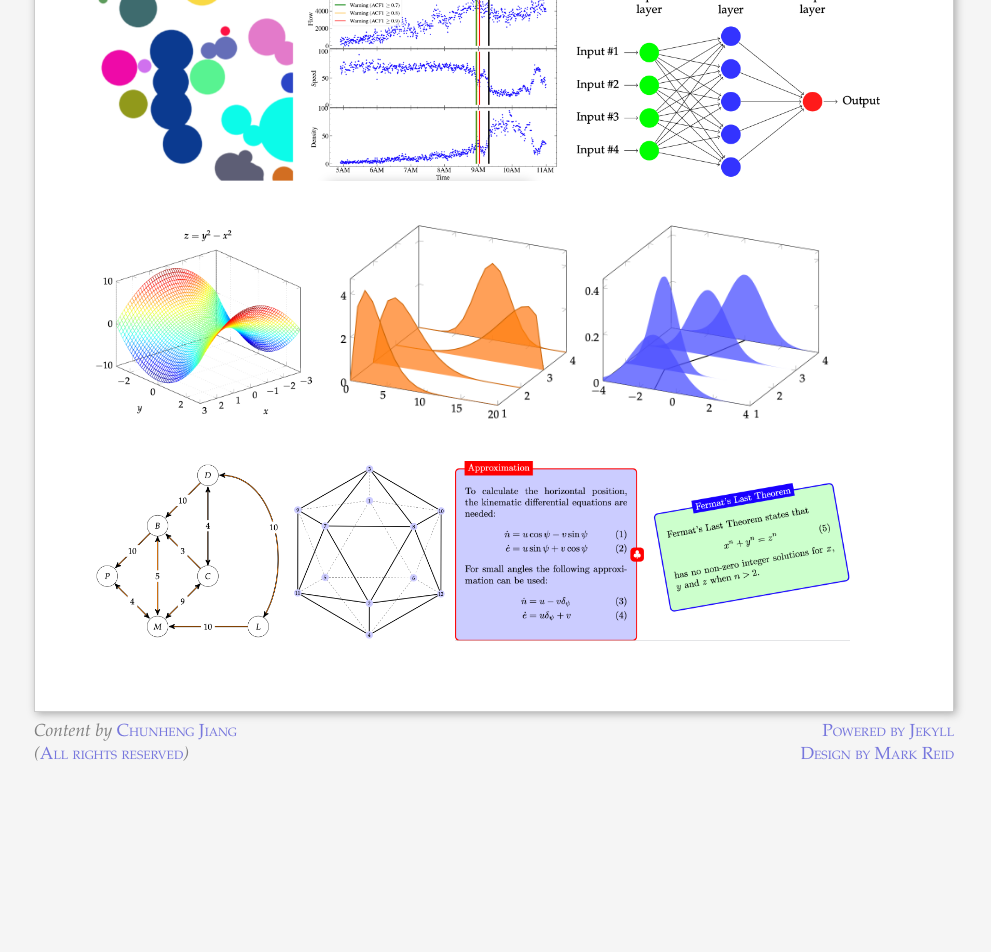
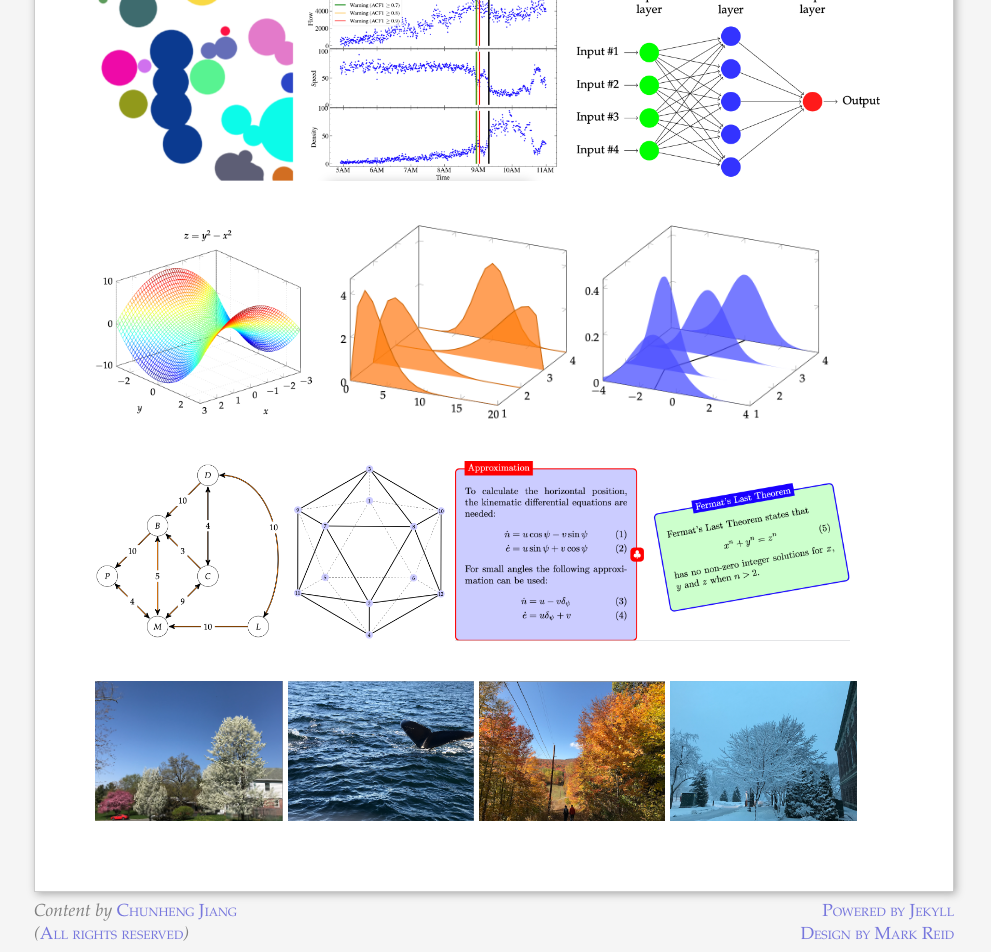
Before and after one commit to horsehour/horsehour.github.io, a Jekyll site: the page built from album/index.md, in a window 1280 px wide. Shown: the part 987-1939 px from the top of the page, without its empty margins (146-1137 px from the left). Built offline with Jekyll 4.4.1, drawn with Linux system fonts in a browser that asks for light colours; comment, search, counter and statistics services are not loaded; before the commit the page ends 1759 px from its top, so only the background shows below that.

Commit message:
upload photos, spring, summer, autumn, winter

```diff
--- a/album/index.md
+++ b/album/index.md
@@ -34,3 +34,8 @@ title: Album
 [<img src="/assets/images/album/weighted-directed-graph.png" height="180"/>](./sources/weighted-directed-graph)
 [<img src="/assets/images/album/polyhedra.png" height="180"/>](./sources/polyhedra)
 [<img src="/assets/images/album/textbox.png" height="180"/>](./sources/textbox)
+
+<img src="/assets/images/album/spring.png" height="140"/>
+<img src="/assets/images/album/summer.png" height="140"/>
+<img src="/assets/images/album/autumn.png" height="140"/>
+<img src="/assets/images/album/winter.png" height="140"/>
```
Also changed, not shown: assets/images/album/autumn.png (added), assets/images/album/spring.png (added), assets/images/album/summer.png (added), assets/images/album/winter.png (added), 5 other files.
